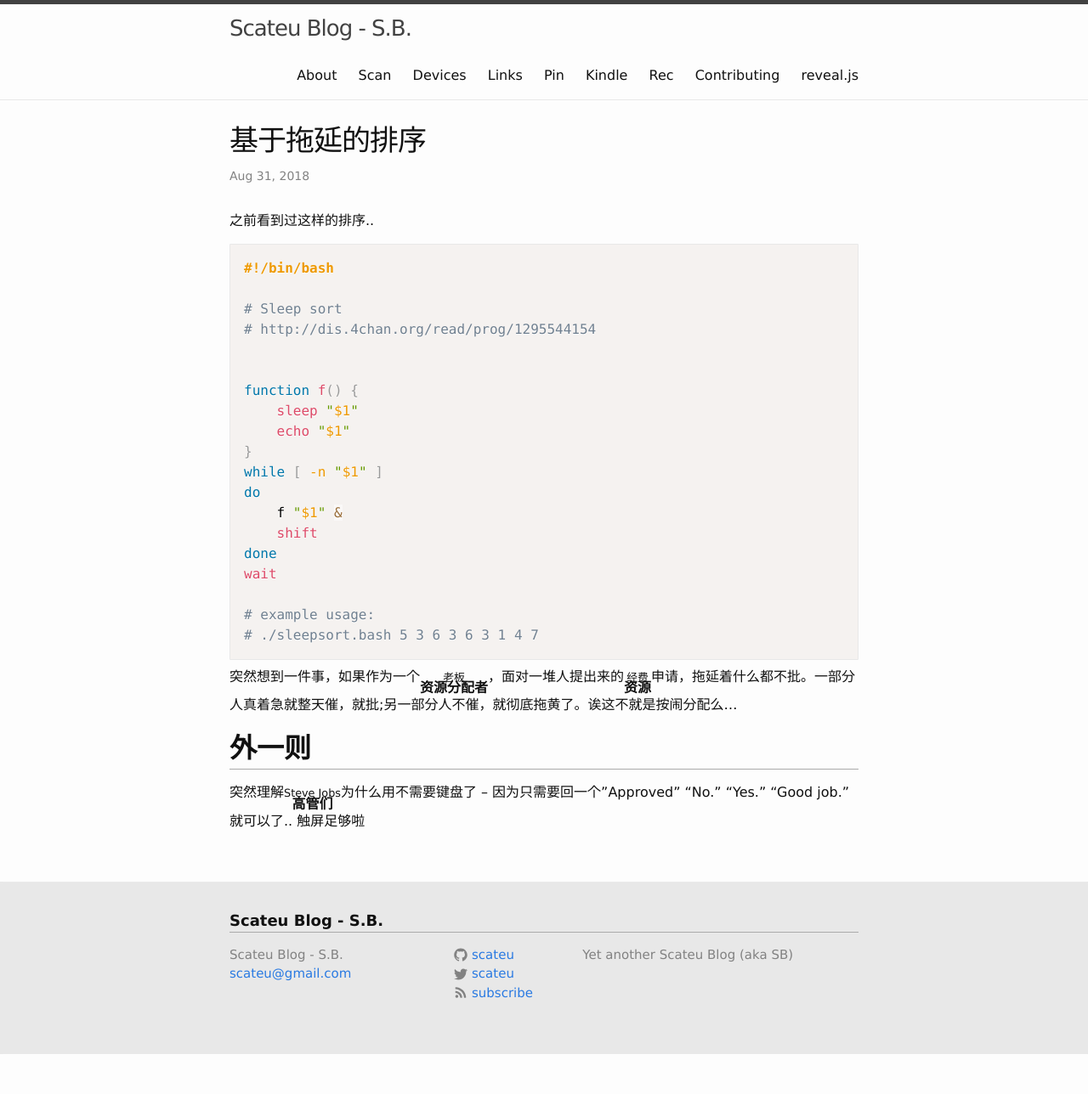
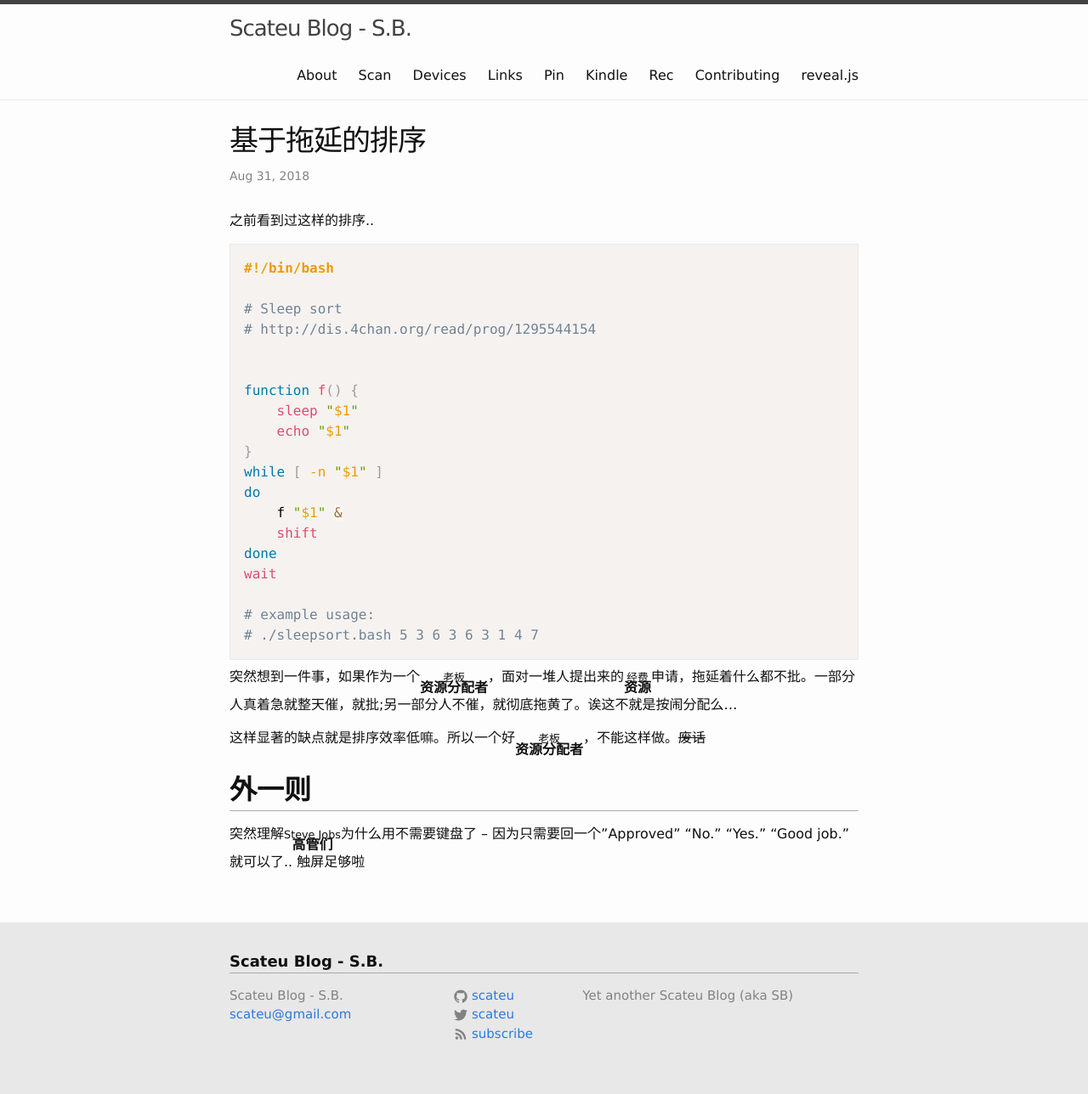
Before and after one commit to scateu/scateu.github.io, a Jekyll site: the page built from _posts/2018-08-31-delay-based-sorting.md, in a window 1280 px wide. Shown: the whole page at 85% size. Built offline with Jekyll 4.4.1, drawn with Linux system fonts in a browser that asks for light colours; nearby versions of some CDN libraries; comment, search, counter and statistics services are not loaded; before the commit the page ends 1240 px from its top, so only the background shows below that.

Commit message:
Sat Sep  1 09:18:45 CST 2018

```diff
--- a/_posts/2018-08-31-delay-based-sorting.md
+++ b/_posts/2018-08-31-delay-based-sorting.md
@@ -31,6 +31,8 @@ wait
 
 突然想到一件事，如果作为一个[资源分配者]{老板}，面对一堆人提出来的[资源]{经费}申请，拖延着什么都不批。一部分人真着急就整天催，就批;另一部分人不催，就彻底拖黄了。诶这不就是按闹分配么...
 
+这样显著的缺点就是排序效率低嘛。所以一个好[资源分配者]{老板}，不能这样做。<del>废话</del>
+
 
 ## 外一则
 
```
